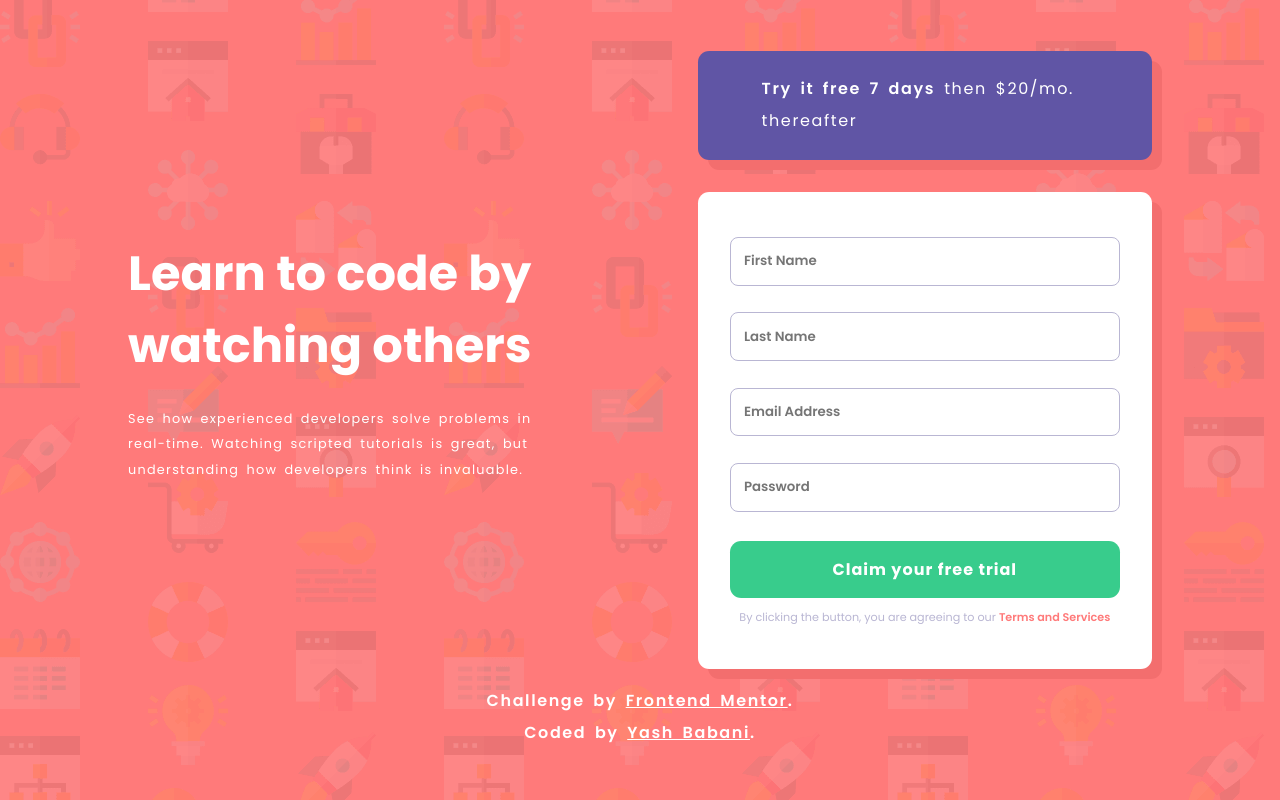
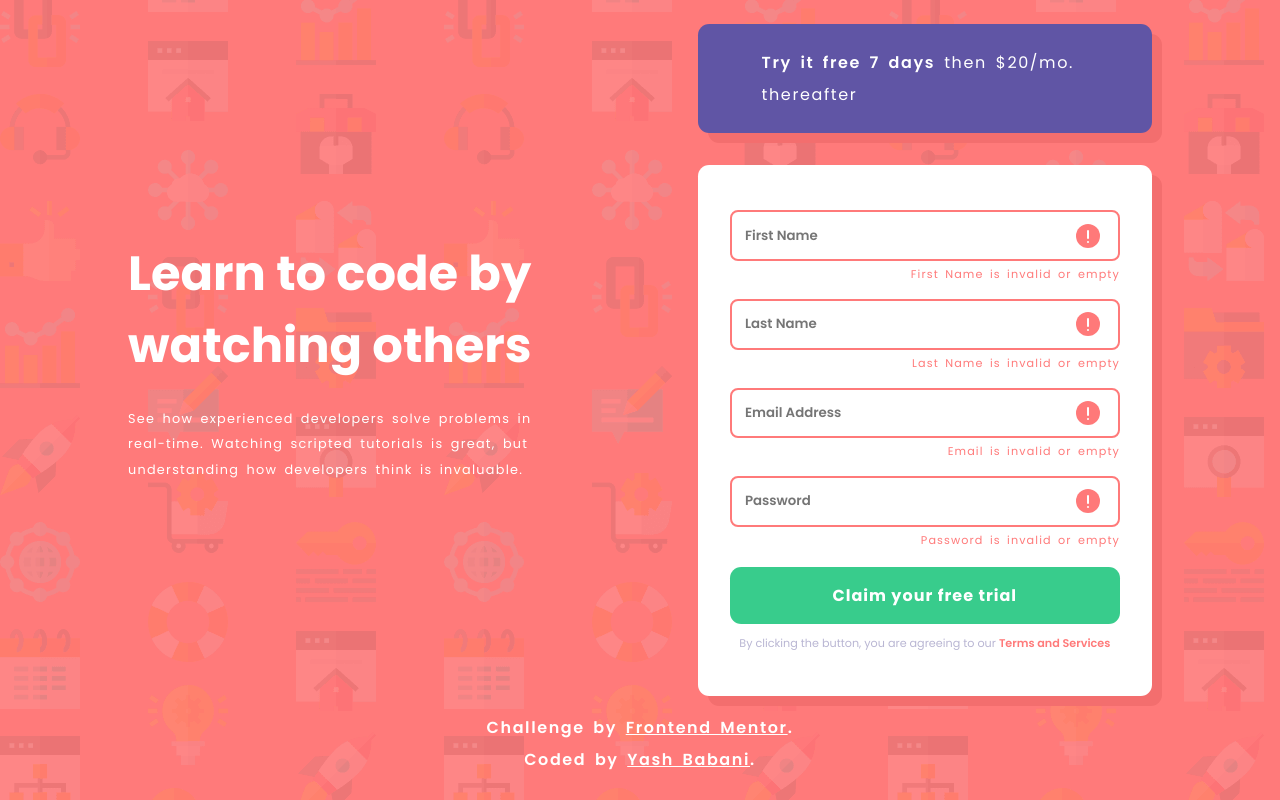
Before and after one commit to Yashbabani0/intro-component-with-signup-form-master, a plain HTML site: page index.html in a window 1280 px wide. Both pictures are taken after a click on the button "Claim your free trial". Drawn offline with Linux system fonts and the light colour scheme.

Commit message:
complete

```diff
--- a/index.html
+++ b/index.html
@@ -32,10 +32,14 @@
           </p>
         </div>
         <div id="form">
-          <input type="text" placeholder="First Name" />
-          <input type="text" placeholder="Last Name" />
-          <input type="email" placeholder="Email Address" />
+          <input type="text" id="firstName" placeholder="First Name"  />
+          <p class="error-msg">First Name is invalid or empty</p>
+          <input type="text" id="lastName" placeholder="Last Name" />
+          <p class="error-msg">Last Name is invalid or empty</p>
+          <input type="email" style="text-transform: none;" placeholder="Email Address" />
+          <p class="error-msg">Email is invalid or empty</p>
           <input type="password" placeholder="Password" />
+          <p class="error-msg">Password is invalid or empty</p>
           <button type="submit">Claim your free trial</button>
           <small>
             By clicking the button, you are agreeing to our
--- a/script.js
+++ b/script.js
@@ -0,0 +1,27 @@
+const firstName = document.querySelectorAll("#firstName");
+const lastName = document.querySelectorAll("#lastName");
+const email = document.querySelectorAll('input[type="email"]');
+const password = document.querySelectorAll('input[type="password"]');
+const submitBtn = document.querySelector('button[type="submit"]');
+const errorMsg = document.querySelectorAll(".error-msg");
+
+submitBtn.addEventListener("click", function (e) {
+  e.preventDefault();
+  errorMsg.forEach(function (msg) {
+    msg.style.display = "block";
+  });
+  firstName.forEach(function (input) {
+    input.classList.add("input-with-error");
+  });
+  lastName.forEach(function (input) {
+    input.classList.add("input-with-error");
+  });
+
+  email.forEach(function (input) {
+    input.classList.add("input-with-error");
+  });
+
+  password.forEach(function (input) {
+    input.classList.add("input-with-error");
+  });
+});
--- a/style.css
+++ b/style.css
@@ -83,8 +83,23 @@ input {
   border-radius: 0.6em;
   font-weight: 600;
   color: var(--Dark-Blue);
-  border: 1px solid var(--Grayish-Blue);
+  border: 2px solid var(--Grayish-Blue);
   text-transform: capitalize;
+  outline: none;
+}
+.error-msg {
+  color: var(--Red);
+  text-align: right;
+  margin-top: -1em;
+  font-size: 0.7em;
+  display: none;
+}
+.input-with-error {
+  background-image: url(./images/icon-error.svg);
+  background-repeat: no-repeat;
+  background-position: 95%;
+  color: var(--Red);
+  border-color: var(--Red);
 }
 button {
   margin-top: 1em;
```
